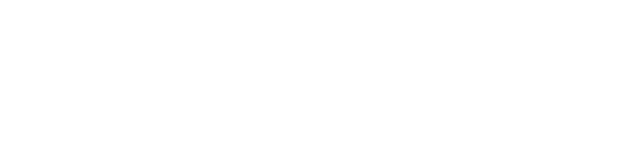
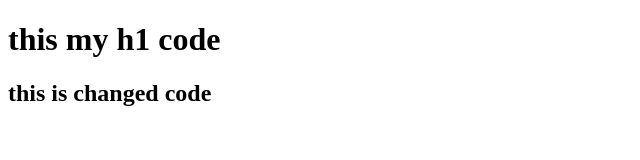
Before and after one commit to habibullahraju/my-second-repo, a plain HTML site: page index.html in a window 1280 px wide. Shown: the whole page, without its empty margins (0-640 px from the left). Drawn offline with Linux system fonts and the light colour scheme.

Commit message:
i changed my code

```diff
--- a/index.html
+++ b/index.html
@@ -7,6 +7,7 @@
     <title>this is my second repo</title>
 </head>
 <body>
-
+    <h1>this my h1 code</h1>
+    <h2>this is changed code</h2>
 </body>
 </html>
```
